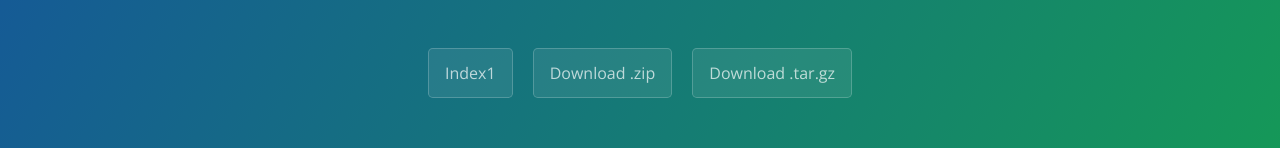
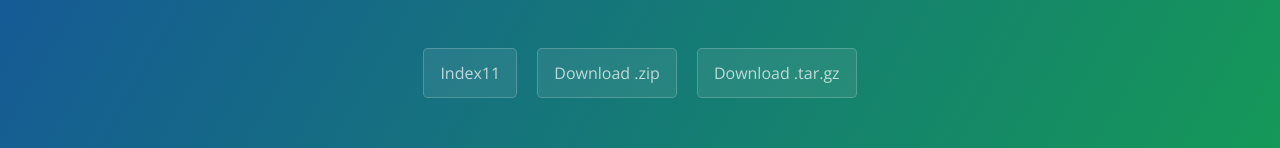
Before and after one commit to NoamRom89/Best-Books-Sellers, a plain HTML site: page index.html in a window 1280 px wide. Shown: the part 142-290 px from the top of the page. Drawn offline with nearby package versions, Linux system fonts and the light colour scheme.

Commit message:
Update index.html

```diff
--- a/index.html
+++ b/index.html
@@ -44,7 +44,7 @@
     <section class="page-header">
       <h1 class="project-name">Best-books-sellers- API</h1>
       <h2 class="project-tagline"></h2>
-      <a href="https://github.com/NoamRom89/Best-Books-Sellers/index1.html" class="btn">Index1</a>
+      <a href="https://github.com/NoamRom89/Best-Books-Sellers/gh-pages/index1.html" class="btn">Index11</a>
       <a href="https://github.com/NoamRom89/Best-Books-Sellers/zipball/master" class="btn">Download .zip</a>
       <a href="https://github.com/NoamRom89/Best-Books-Sellers/tarball/master" class="btn">Download .tar.gz</a>
     </section>
```
